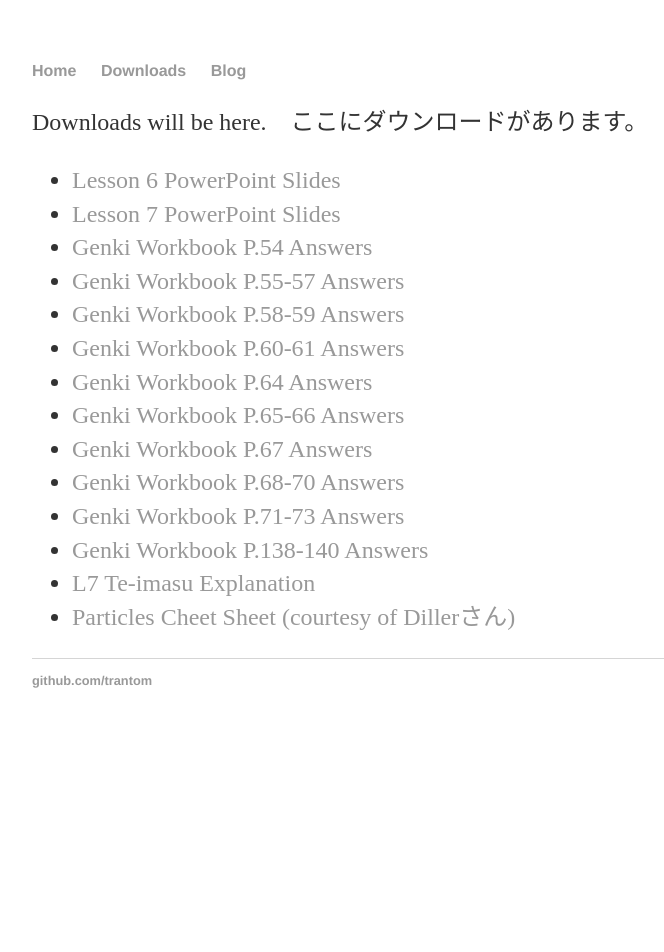
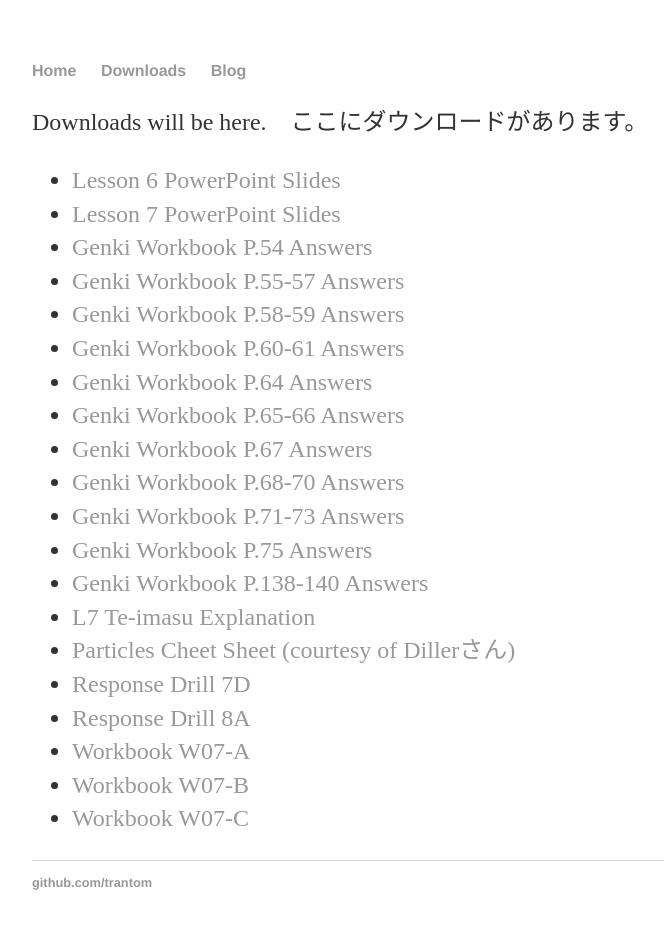
Before and after one commit to trantom/sawada-sensei-no-ato, a Jekyll site: the page built from downloads/index.html, in a window 1280 px wide. Shown: the whole page, without its empty margins (160-824 px from the left). Built offline with Jekyll 4.4.1, drawn with Linux system fonts in a browser that asks for light colours; before the commit the page ends 900 px from its top, so only the background shows below that.

```diff
--- a/downloads/index.html
+++ b/downloads/index.html
@@ -17,9 +17,15 @@ title: Sawada-Sensei no ato Downloads
 			<li><a href="{{ site.baseurl }}/assets/files/genki-workbook-p67-answers.pdf">Genki Workbook P.67 Answers</a></li>
 			<li><a href="{{ site.baseurl }}/assets/files/genki-workbook-p68-70-answers.pdf">Genki Workbook P.68-70 Answers</a></li>
 			<li><a href="{{ site.baseurl }}/assets/files/genki-workbook-p71-73-answers.pdf">Genki Workbook P.71-73 Answers</a></li>
+			<li><a href="{{ site.baseurl }}/assets/files/genki-workbook-p75-answers.pdf">Genki Workbook P.75 Answers</a></li>
 			<li><a href="{{ site.baseurl }}/assets/files/genki-workbook-p138-140-answers.pdf">Genki Workbook P.138-140 Answers</a></li>
 			<li><a href="{{ site.baseurl }}/assets/files/L7-te-imasu-explanation.pdf">L7 Te-imasu Explanation</a></li>
 			<li><a href="{{ site.baseurl }}/assets/files/particles-cheat-sheet.jpg">Particles Cheet Sheet (courtesy of Dillerさん)</a></li>
+			<li><a href="{{ site.baseurl }}/assets/files/response-drill-7D.m4a">Response Drill 7D</a></li>
+			<li><a href="{{ site.baseurl }}/assets/files/response-drill-8a.m4a">Response Drill 8A</a></li>
+			<li><a href="{{ site.baseurl }}/assets/files/W07-A.mp3">Workbook W07-A</a></li>
+			<li><a href="{{ site.baseurl }}/assets/files/W07-B.mp3">Workbook W07-B</a></li>
+			<li><a href="{{ site.baseurl }}/assets/files/W07-C.mp3">Workbook W07-C</a></li>
 		</ul>
 
 	</p>
```
Also changed, not shown: _posts/2018-09-20-student-j2-meeting-13.md (added, +40 -0 lines), 6 other files.
